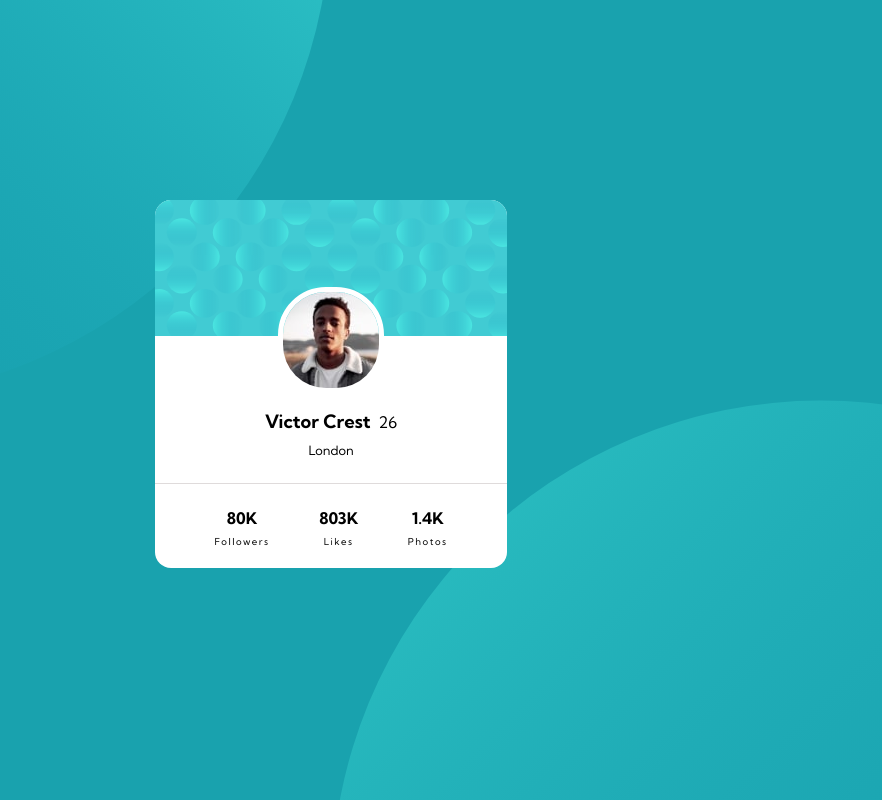
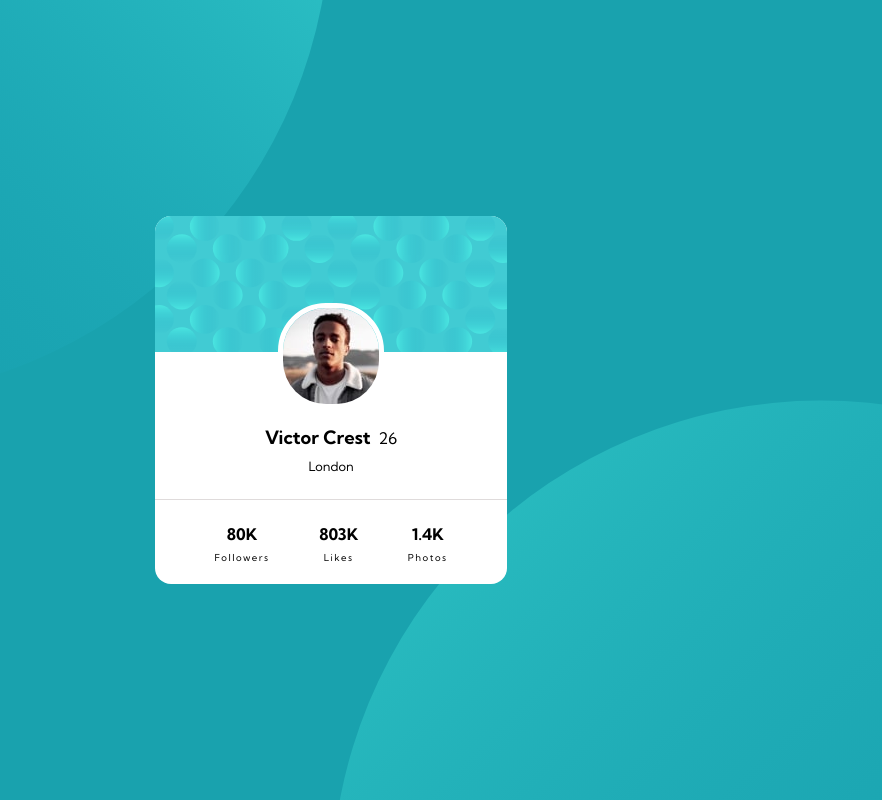
Before and after one commit to Carmenyo/Profile-card-component, a website: page index.html in a window 1280 px wide. Shown: the whole page, without its empty margins (309-1191 px from the left). Drawn offline with Linux system fonts and the light colour scheme.

Commit message:
fixing layout

```diff
--- a/styles/_layout.scss
+++ b/styles/_layout.scss
@@ -9,7 +9,6 @@
   justify-content: center;
 
   &__card {
-    margin-top: -2rem;
     background-color: white;
     width: 20rem;
     height: 23rem;
```
Also changed, not shown: styles/main.css, 1 other file.
